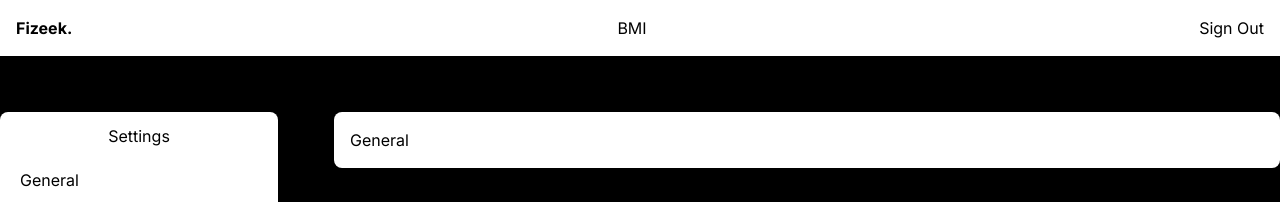
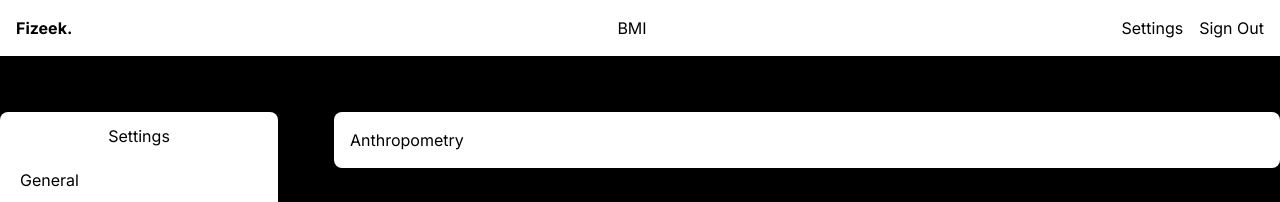
Before and after one commit to hoalex21/Fizeek, a Next.js app: page /settings/anthropometry in a window 1280 px wide. Shown: the top 202 px of the page. Built offline with nearby package versions, Linux system fonts and the light colour scheme; no server answers; sample sign-in values are in the browser's storage.

Commit message:
add settings to navbar

```diff
--- a/app/settings/anthropometry/page.tsx
+++ b/app/settings/anthropometry/page.tsx
@@ -1,3 +1,3 @@
 export default function Anthropometry() {
-    return <p>General</p>;
+    return <p>Anthropometry</p>;
 }
--- a/app/ui/navbar.tsx
+++ b/app/ui/navbar.tsx
@@ -30,6 +30,9 @@ export default function NavBar() {
                             status === "authenticated"? (
                                 <>
                                     <li>
+                                        <Link className="mx-4" href="/settings">Settings</Link>
+                                    </li>
+                                    <li>
                                         <Link href="/" onClick={() => signOut()}>Sign Out</Link>
                                     </li>
                                 </>
```
